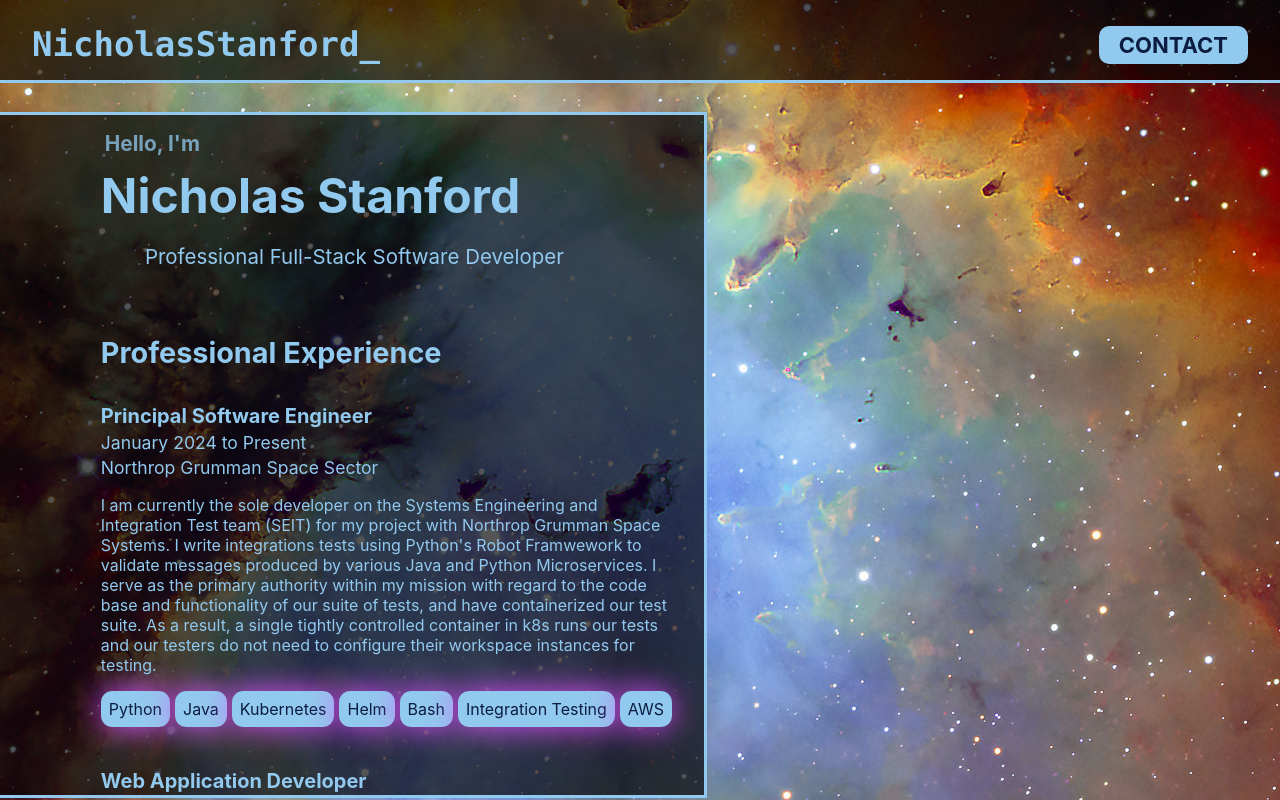
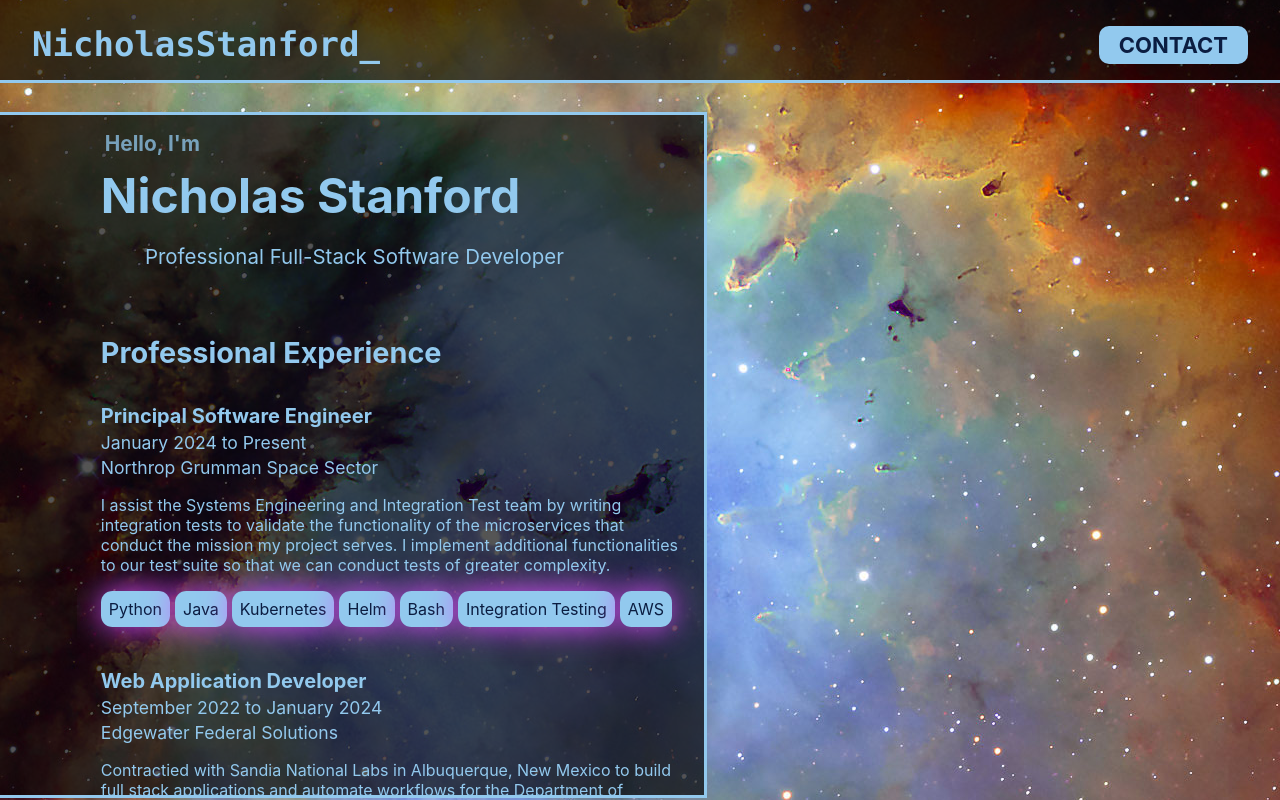
Before and after one commit to Stanfordna/angry-alpaca, a React (Create React App) app: page / in a window 1280 px wide. Built offline with nearby package versions, Linux system fonts and the light colour scheme; no server answers.

Commit message:
Updated Experience.jss
Altered NG description

```diff
--- a/src/layout/Experience.css
+++ b/src/layout/Experience.css
@@ -203,6 +203,7 @@ project-skills {
   display: flex;
   flex-direction: row;
   flex-wrap: wrap;
+  row-gap: 0.5rem;
   width: 100%;
   max-width: inherit;
 }
--- a/src/layout/Experience.js
+++ b/src/layout/Experience.js
@@ -28,13 +28,10 @@ function Experience() {
                 Northrop Grumman Space Sector
               </position-employer>
               <position-description>
-                I am currently the sole developer on the Systems Engineering and Integration Test team (SEIT)
-                for my project with Northrop Grumman Space Systems. I write integrations tests using
-                Python's Robot Framwework to validate messages produced by various Java and Python
-                Microservices. I serve as the primary authority within my mission with regard to the
-                code base and functionality of our suite of tests, and have containerized our test suite.
-                As a result, a single tightly controlled container in k8s runs our tests and our testers
-                do not need to configure their workspace instances for testing.
+                I assist the Systems Engineering and Integration Test team by writing integration
+                tests to validate the functionality of the microservices that conduct the mission
+                my project serves. I implement additional functionalities to our test suite so that
+                we can conduct tests of greater complexity.
               </position-description>
               <position-skills>
                 <my-skill>Python</my-skill>
@@ -78,9 +75,9 @@ function Experience() {
                 University of New Mexico
               </position-employer>
               <position-description>
-                Migrated UNM web applications onto Drupal CMS. Built custom modules for Drupal using PHP and Javascript.
-                Used shell and Python scripting to retrieve, process and report project milestone progress data to
-                the National Institutes of Health.
+                Migrated UNM web applications onto Drupal CMS and build custom Drupal modules using PHP
+                and Javascript. Used shell and Python scripting to retrieve, process and report project
+                milestone progress data to the National Institutes of Health.
               </position-description>
               <position-skills>
                 <my-skill>Apache HTTP Server</my-skill>
```
